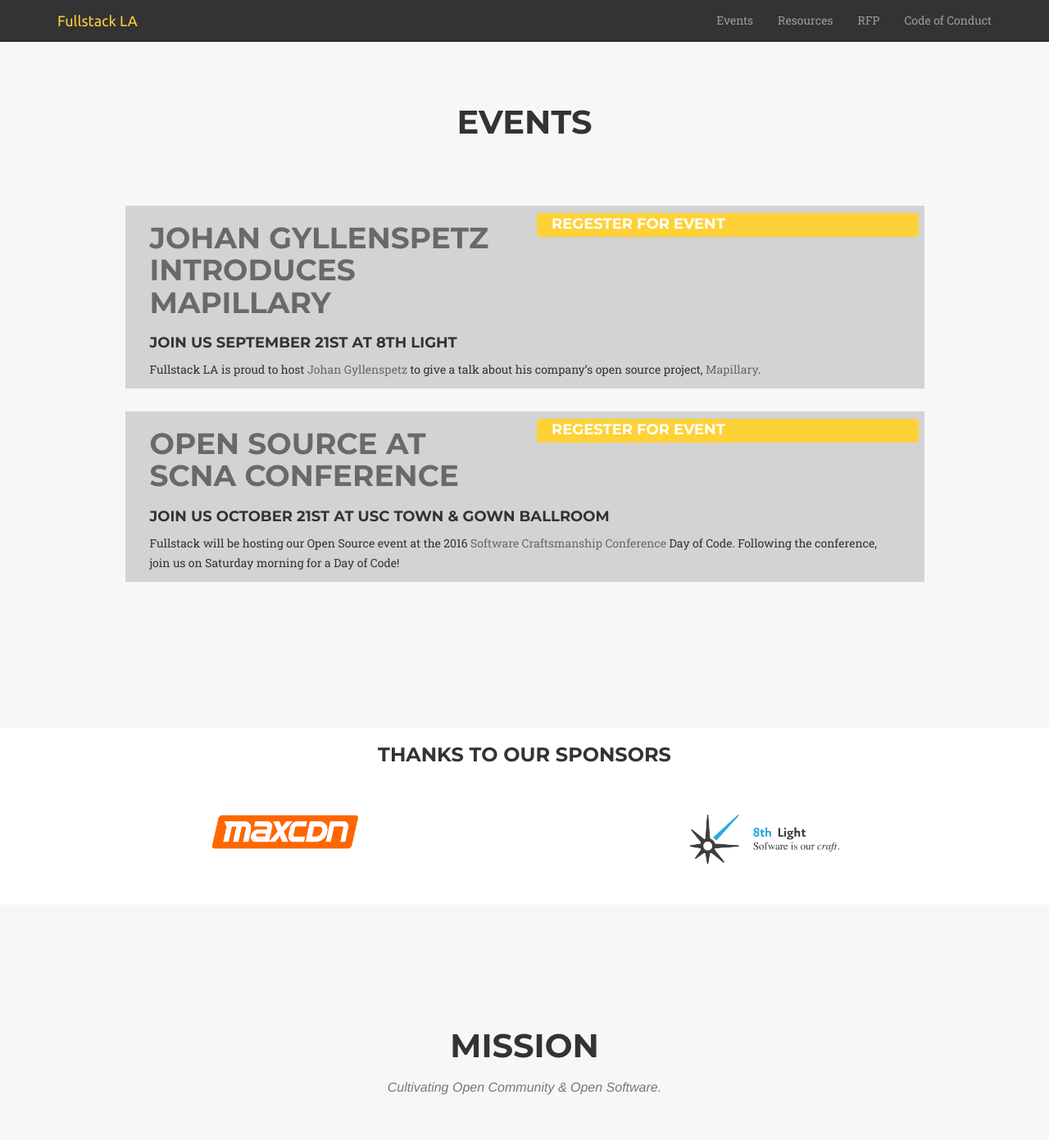
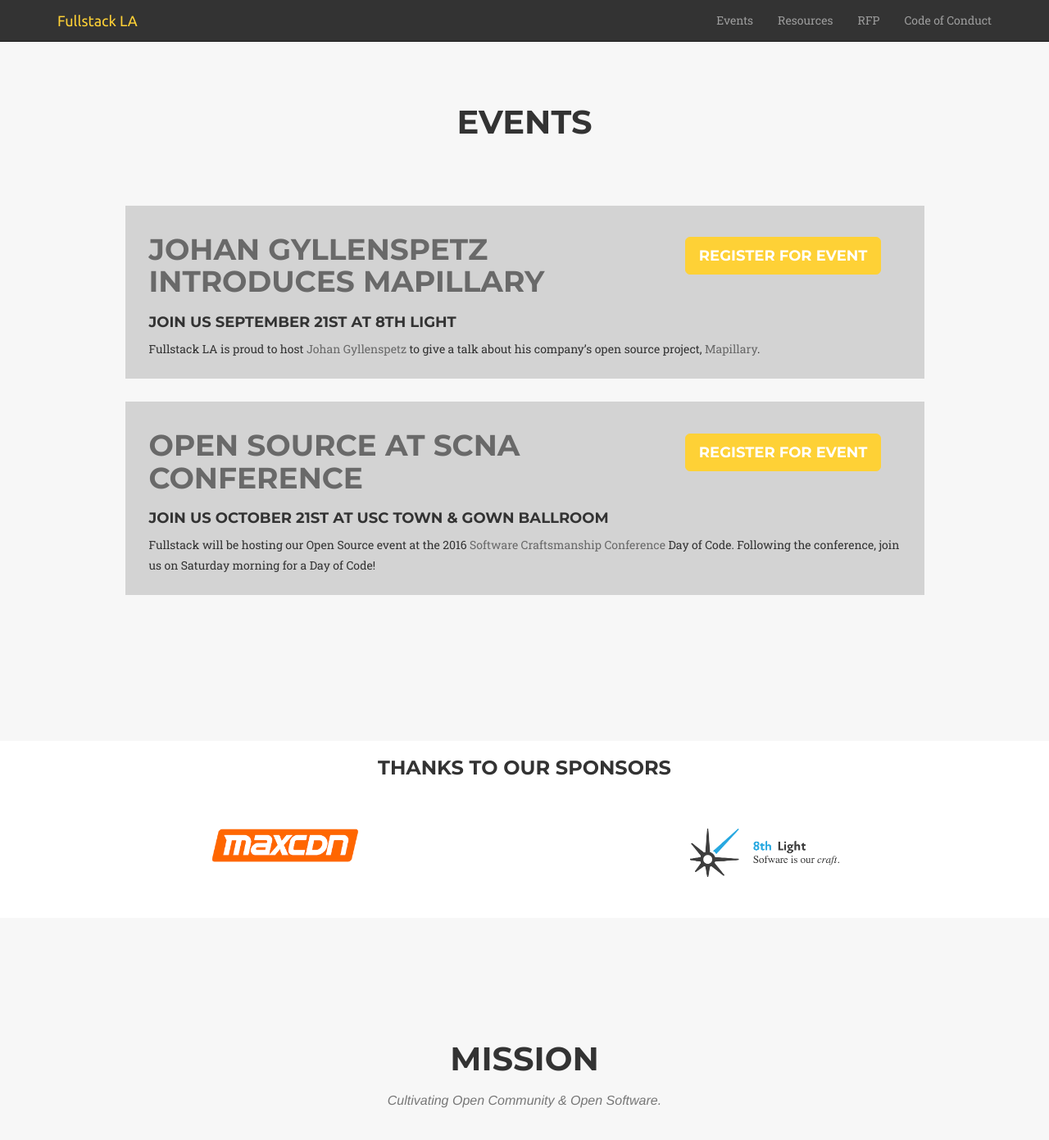
Before and after one commit to fullstackla/fullstackla.github.io, a Jekyll site: the page built from index.html, in a window 1280 px wide and 1400 px high, scrolled down 781 px. Shown: the top 1391 px of the window at 82% size. Built offline with Jekyll 4.4.1, drawn with Linux system fonts in a browser that asks for light colours; some web fonts are replaced.

Commit message:
Responsive style for event list on home page.

```diff
--- a/_includes/event-rsvp.html
+++ b/_includes/event-rsvp.html
@@ -1,3 +1,3 @@
-<a href="{{ include.rsvp }}">
-  <h4 class="bg-primary rsvp">Regester for event</h4>
+<a class="btn btn-primary btn-lg" href="{{ include.rsvp }}" role="button">
+  Register for event
 </a>
--- a/_includes/events.html
+++ b/_includes/events.html
@@ -8,16 +8,14 @@
     <div class="row">
       {% for event in site.events %}
       <div class="col-lg-10 col-lg-offset-1 event">
-        <div class="col-lg-6">
+        <div class="col-lg-8">
           <a href={{event.url}}>
             <h1>{{ event.title }}</h1>
           </a>
         </div>
-
-        <div class="col-lg-6">
+        <div class="col-lg-4 text-center rsvp">
           {% include event-rsvp.html rsvp=event.rsvp %}
         </div>
-
         <div class="col-lg-12">
           <h4>
             Join us {{ event.event-date }}
--- a/_includes/header.html
+++ b/_includes/header.html
@@ -4,7 +4,7 @@
     <div class="intro-text">
       <div class="intro-heading">Fullstack LA</div>
       <div class="intro-lead-in">Open source coding with friends</div>
-      <a href="/#events" target="blank" class="page-scroll btn btn-xl">Upcoming Events</a>
+        <a href="/#events" class="page-scroll btn btn-xl">Upcoming Events</a>
       </div>
   </div>
 </header>
--- a/_sass/events.scss
+++ b/_sass/events.scss
@@ -2,7 +2,9 @@
 .event {
   background-color: lightgrey;
   margin-bottom: 2em;
+  padding: 1em;
 }
+
 
 #events {
   h2 {
@@ -16,11 +18,14 @@
   a:hover {
     color: black;
   }
+  .rsvp a {
+    color: #fff;
+  }
 }
 
 .rsvp {
   border-radius: 5px;
-  margin: .5em -1.3em .0em .0em;
+  margin-top: 1.5em;
   padding: .25em 1em .25em 1em;
 }
 
@@ -142,3 +147,14 @@ body #event {
   text-decoration: none;
   border-bottom: none !important;
 }
+
+@media (max-width: 1024px) {
+  body {
+    section {
+      padding: 4em 0;
+    }
+  }
+  #events h2 {
+    margin-bottom: 10px;
+  }
+}
--- a/assets/style.scss
+++ b/assets/style.scss
@@ -3,8 +3,8 @@
 
 @import "variables";
 @import "bootstrap";
+@import "pages";
 @import "events";
-@import "pages";
 @import "fullstack";
 @import "navbar";
 @import "sponsors";
```
Lines whose indentation alone changed are shown as unchanged.
